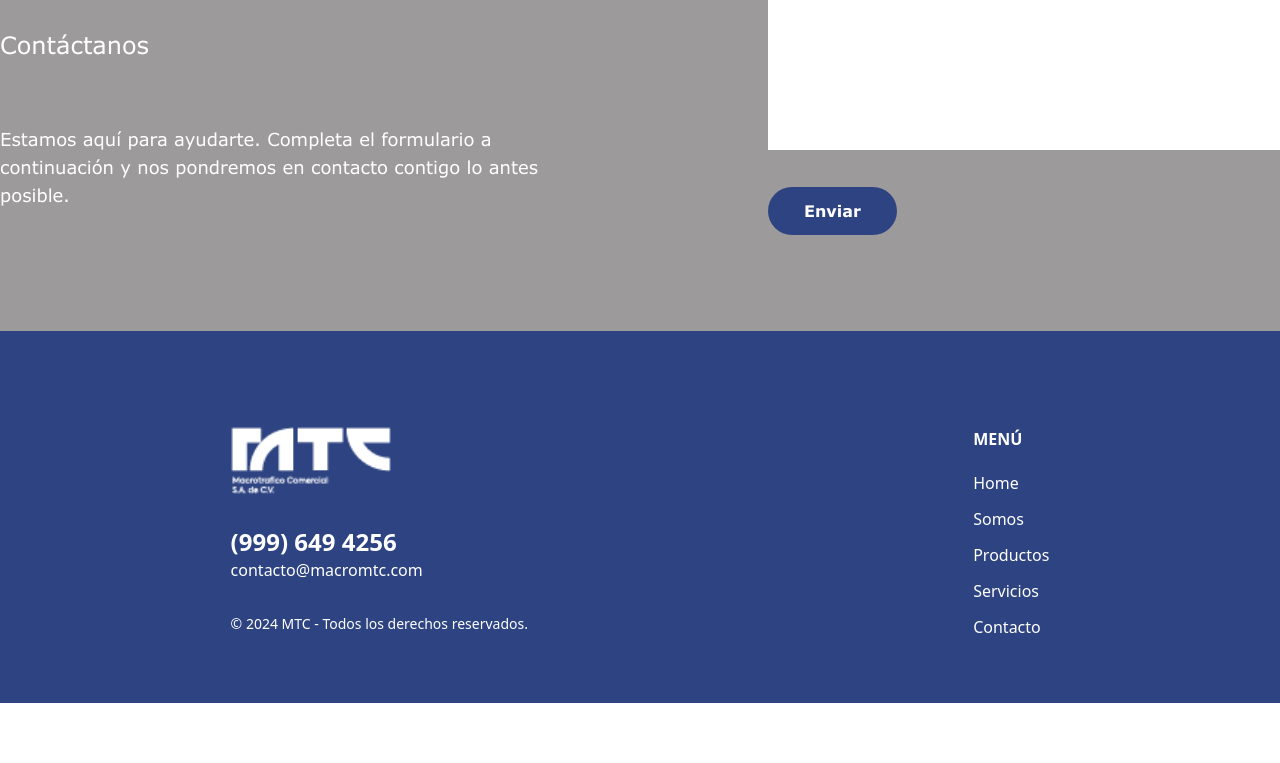
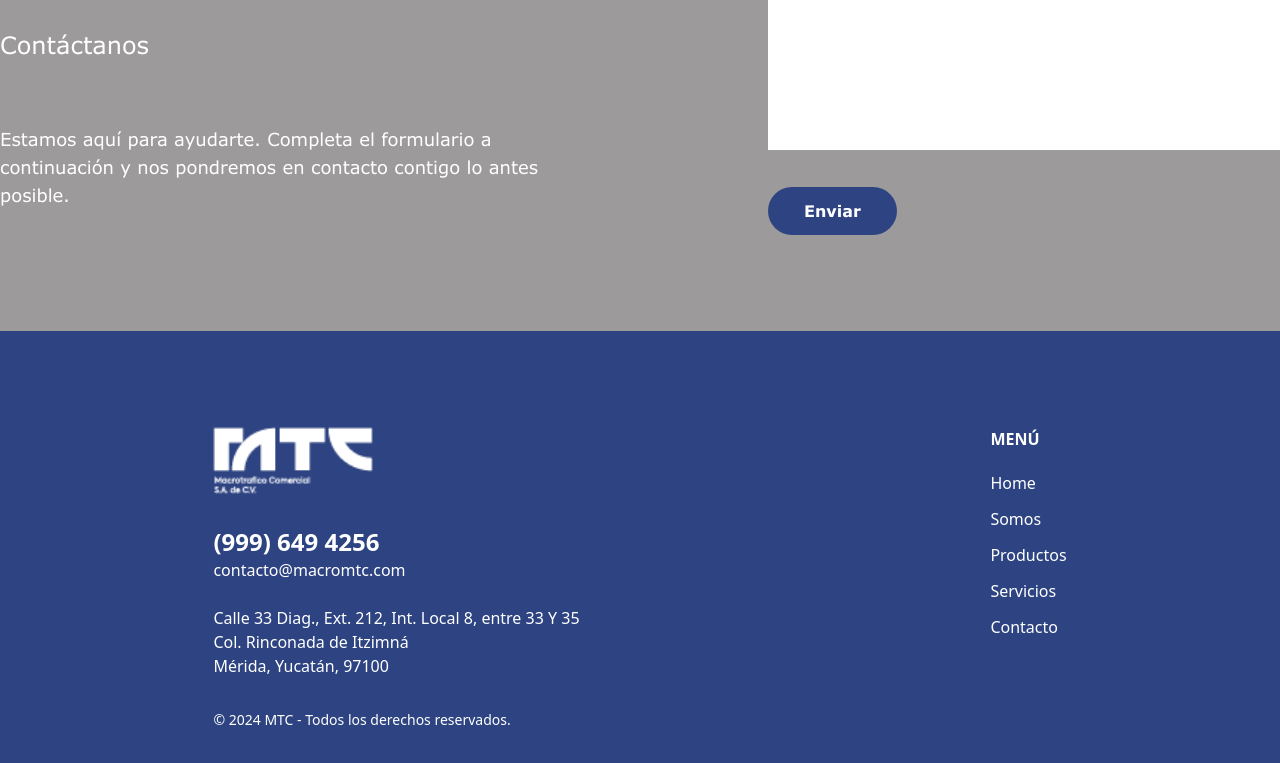
Before and after one commit to webdev-web2go/macromtc, a Next.js app: page / in a window 1280 px wide. Shown: the part 7079-7842 px from the top of the page. Before the commit the page ends 7782 px from the top, so only its background shows below. Built offline with nearby package versions, Linux system fonts and the light colour scheme.

Commit message:
Add address

```diff
--- a/src/app/footer.tsx
+++ b/src/app/footer.tsx
@@ -9,11 +9,18 @@ export default function Footer() {
             loading="lazy"
             className="aspect-[108/45] w-40"
           />
-          <address className="flex flex-col not-italic">
-            <a href="tel:9996494256" className="font-bold text-2xl">
-              (999) 649 4256
-            </a>
-            <a href="mailto:contacto@macromtc.com">contacto@macromtc.com</a>
+          <address className="flex flex-col gap-6 not-italic">
+            <div className="flex flex-col">
+              <a href="tel:9996494256" className="font-bold text-2xl">
+                (999) 649 4256
+              </a>
+              <a href="mailto:contacto@macromtc.com">contacto@macromtc.com</a>
+            </div>
+            <p>
+              Calle 33 Diag., Ext. 212, Int. Local 8, entre 33 Y 35
+              <br /> Col. Rinconada de Itzimná
+              <br /> Mérida, Yucatán, 97100
+            </p>
           </address>
           <span className="text-sm md:inline-block hidden">
             &copy; {new Date(Date.now()).getFullYear()} MTC - Todos los derechos
```
